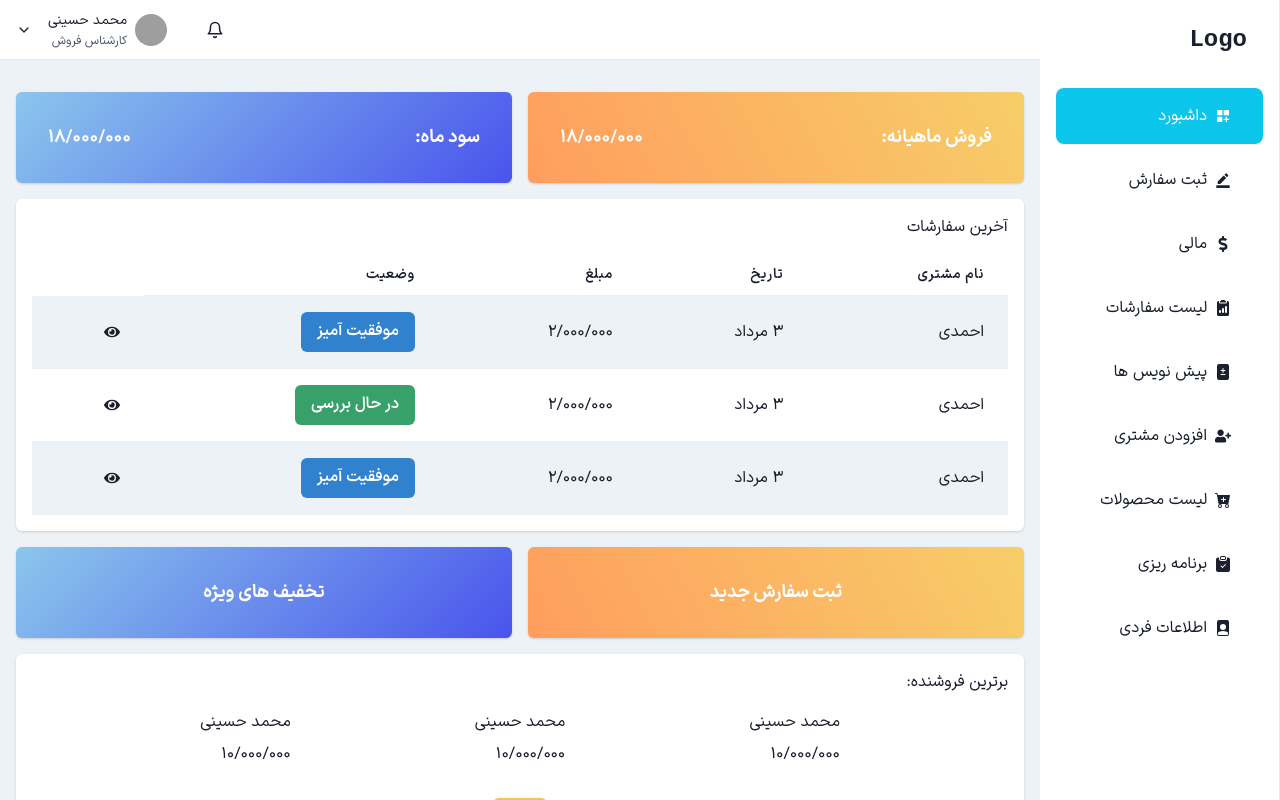
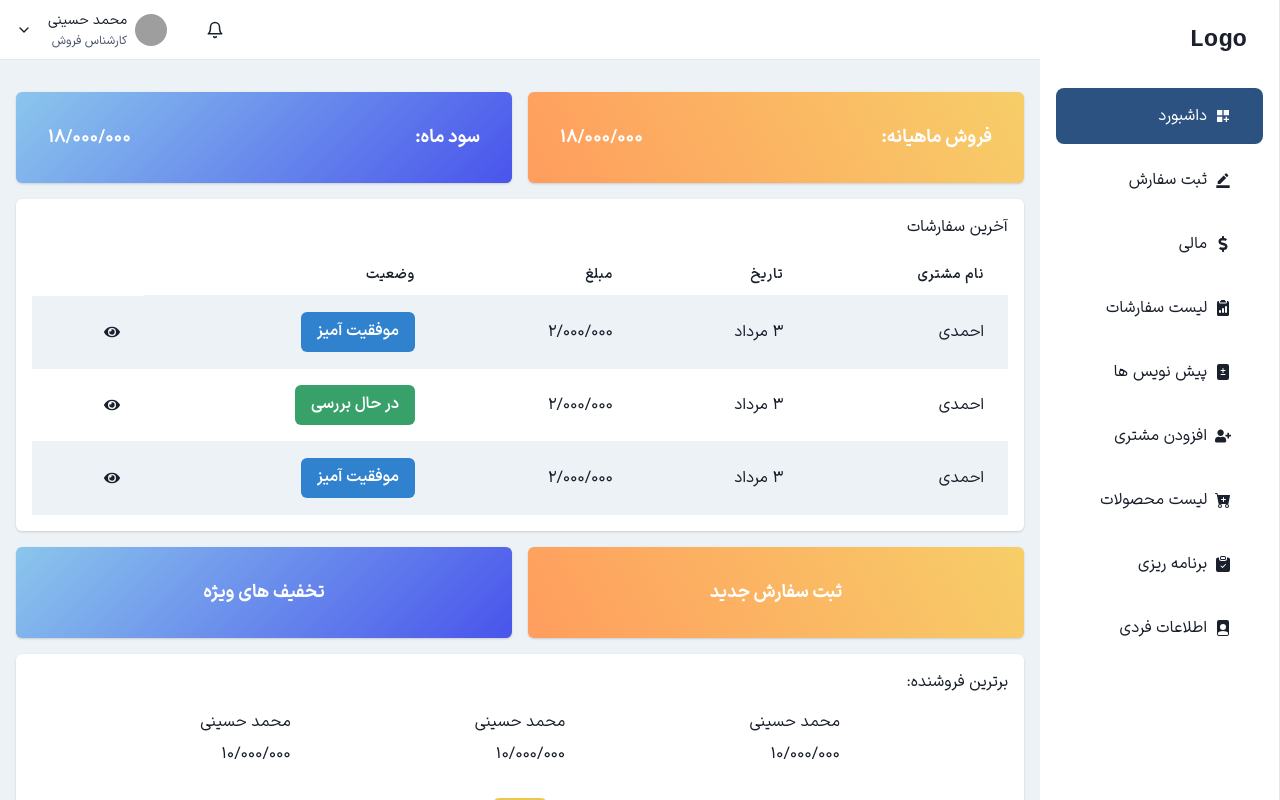
Before and after one commit to amirkh330/seller-panel, a Next.js app: page / in a window 1280 px wide. Built offline with nearby package versions, Linux system fonts and the light colour scheme; grey boxes are pictures that could not be loaded.

Commit message:
add disabled side bar in layout

```diff
--- a/app/layout.tsx
+++ b/app/layout.tsx
@@ -44,17 +44,33 @@ interface LinkItemProps {
   name: string
   icon: any
   link: string
+  disabled?: boolean
 }
 const LinkItems: Array<LinkItemProps> = [
   { name: 'داشبورد', icon: MdDashboardCustomize, link: '/' },
   { name: 'ثبت سفارش', icon: MdBorderColor, link: '/add-order' },
-  { name: 'مالی', icon: FaDollarSign, link: '/finance' },
+  { name: 'مالی', icon: FaDollarSign, link: '/finance', disabled: true },
   { name: 'لیست سفارشات', icon: BsFillClipboard2DataFill, link: '/order' },
-  { name: 'پیش نویس ها', icon: BsFillFileDiffFill, link: '/drafts' },
+  {
+    name: 'پیش نویس ها',
+    icon: BsFillFileDiffFill,
+    link: '/drafts',
+    disabled: true,
+  },
   { name: 'افزودن مشتری', icon: FaUserPlus, link: '/add-customer' },
-  { name: 'لیست محصولات', icon: BsCartPlusFill, link: '/product-list' },
-  { name: 'برنامه ریزی', icon: BsFillClipboardCheckFill, link: '/todo' },
-  { name: 'اطلاعات فردی', icon: BsFillFilePersonFill, link: '/user-info' },
+  { name: 'لیست محصولات', icon: BsCartPlusFill, link: '/products' },
+  {
+    name: 'برنامه ریزی',
+    icon: BsFillClipboardCheckFill,
+    link: '/todo',
+    disabled: true,
+  },
+  {
+    name: 'اطلاعات فردی',
+    icon: BsFillFilePersonFill,
+    link: '/user-info',
+    disabled: true,
+  },
 ]
 
 interface SidebarProps extends BoxProps {
@@ -64,7 +80,7 @@ interface SidebarProps extends BoxProps {
 const SidebarContent = ({ onClose, ...rest }: SidebarProps) => {
   const pathname = usePathname()
   const isActive = (link: string) =>
-    pathname === link && { bg: 'cyan.400', color: 'white' }
+    pathname === link && { bg: 'blue.700', color: 'white' }
   return (
     <Box
       transition='3s ease'
@@ -92,11 +108,11 @@ const SidebarContent = ({ onClose, ...rest }: SidebarProps) => {
           my='2'
           role='group'
           borderRadius='lg'
-          cursor='pointer'
+          cursor={link?.disabled ? 'no-drop' : 'pointer'}
           onClick={() => onClose()}
           {...isActive(link.link)}
           _hover={{
-            bg: 'cyan.400',
+            bg: 'blue.700',
             color: 'white',
           }}
         >
```
